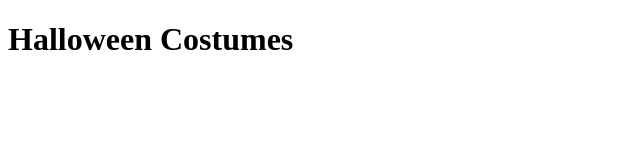
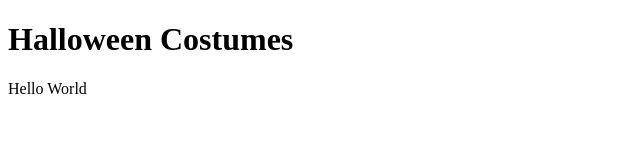
Before and after one commit to jayel888/t3w3-tuesday, a plain HTML site: page src/index.html in a window 1280 px wide. Shown: the whole page, without its empty margins (0-640 px from the left). Drawn offline with Linux system fonts and the light colour scheme.

Commit message:
first commit

```diff
--- a/scripts/dataList.js
+++ b/scripts/dataList.js
@@ -16,3 +16,7 @@
 dataArray.forEach((costume) => {
     console.log(costume);
 });
+
+let costumesContainer = document.getElementById("costumeContainer");
+
+costumesContainer.innerText = "Hello World";
--- a/src/index.html
+++ b/src/index.html
@@ -7,6 +7,10 @@
 </head>
 <body>
     <h1>Halloween Costumes</h1>
+    <section id="costumeContainer">
+
+    </section>
+
     <script src="../scripts/dataList.js"></script>
 </body>
 </html>
```
